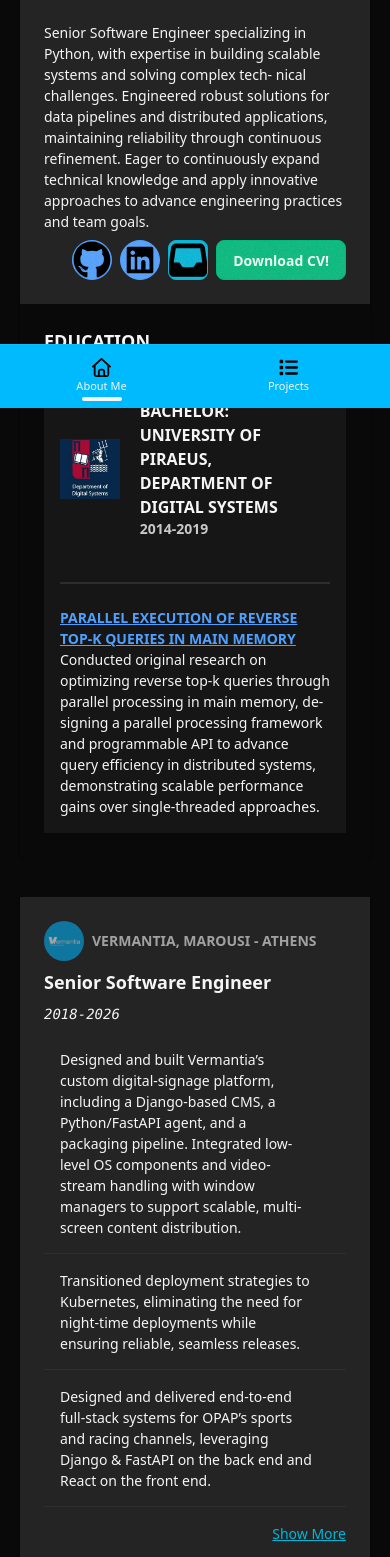
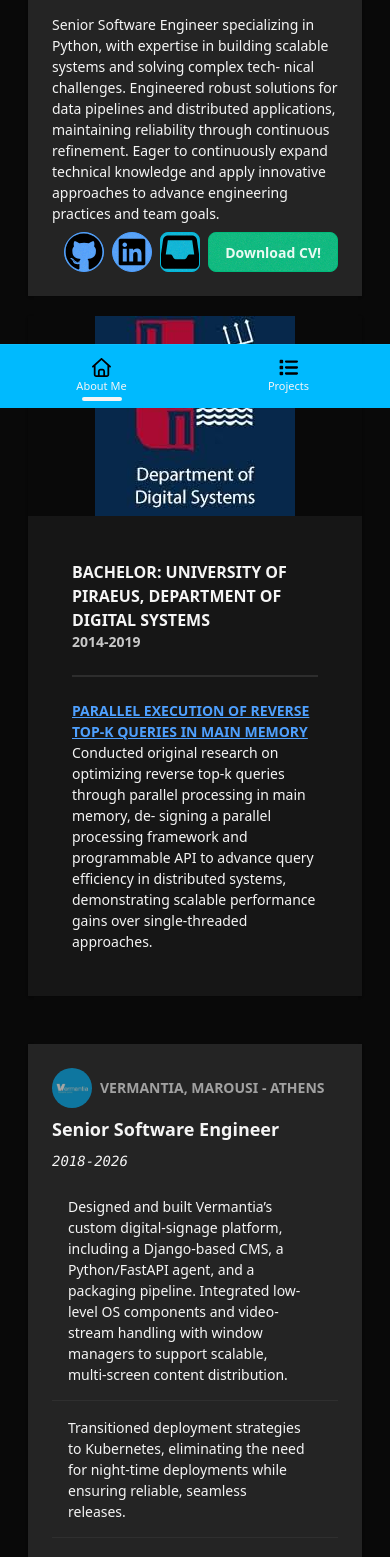
Before and after one commit to giannis-papaioannou/papaioannou.dev, a Next.js app: page / in a window 390 px wide. Shown: the part 436-1993 px from the top of the page. Built offline with nearby package versions, Linux system fonts and the light colour scheme.

Commit message:
fix: various alignment issues

```diff
--- a/app/page.tsx
+++ b/app/page.tsx
@@ -80,20 +80,20 @@
           updateIndex(event.deltaY);
         }}
       >
-        <div className="md:carousel w-full">
-          <div id="about-me" className="md:carousel-item relative w-full ">
-            <div className="md:grid md:grid-cols-2 md:m-10 p-5 md:p-10">
+        <div className="md:carousel w-full md:overflow-y-none">
+          <div id="about-me" className="md:carousel-item w-full md:overflow-y-none">
+            <div className="md:flex m-2 md:m-0 p-5 md:justify-center md:w-full">
               <About />
               <Education />
             </div>
           </div>
-          <div id="experience" className="md:carousel-item w-full ">
-            <div className="md:m-10 p-5 md:p-10">
+          <div id="experience" className="md:carousel-item w-full max-h-fit md:overflow-y-none">
+            <div className="m-2 md:m-0 p-5">
               <Experiences />
             </div>
           </div>
-          <div id="skills" className="md:carousel-item w-full ">
-            <div className="md:grid md:grid-cols-2 md:m-10 p-5 md:p-10">
+          <div id="skills" className="md:carousel-item w-full max-h-fit md:overflow-y-none">
+            <div className="md:grid md:grid-cols-2 m-2 md:m-0 p-5">
               <CareerSkills />
               <CertificatesList />
             </div>
--- a/components/about-me/about.tsx
+++ b/components/about-me/about.tsx
@@ -6,21 +6,19 @@
 export default function About() {
   return (
     <>
-      <div className="card bg-base-100 shadow-sm ">
-        <figure className="md:mt-5">
+      <div className="card md:card-border bg-base-100 shadow-sm md:w-90 md:h-fit t md:m-2">
+        <figure>
           <img src="images/me.png" />
         </figure>
-        <div className="card-body md:mt-5 bg-base-300">
-          <div className="md:flex md:p-5">
-            <div>
-              Senior Software Engineer specializing in Python, with expertise in
-              building scalable systems and solving complex tech- nical
-              challenges. Engineered robust solutions for data pipelines and
-              distributed applications, maintaining reliability through
-              continuous refinement. Eager to continuously expand technical
-              knowledge and apply innovative approaches to advance engineering
-              practices and team goals.
-            </div>
+        <div className="card-body bg-base-300">
+          <div>
+            Senior Software Engineer specializing in Python, with expertise in
+            building scalable systems and solving complex tech- nical
+            challenges. Engineered robust solutions for data pipelines and
+            distributed applications, maintaining reliability through continuous
+            refinement. Eager to continuously expand technical knowledge and
+            apply innovative approaches to advance engineering practices and
+            team goals.
           </div>
           <div className="card-actions justify-end">
             <a
--- a/components/about-me/education.tsx
+++ b/components/about-me/education.tsx
@@ -1,22 +1,16 @@
 export default function Education() {
   return (
-    <div className="card bg-base-100 shadow-sm">
-      <div className="card-body">
-        <h2 className="card-title uppercase font-semibold">Education</h2>
-        <div className="bg-base-200" style={{ padding: "1rem" }}>
-          <div className="flex justify-between">
+      <div className="card bg-base-100 shadow-sm md:w-90 md:h-fit mt-5 md:mt-0 md:m-2">
       <figure className="">
         <img src="images/unipi-ds.jpeg" />
       </figure>
-
-            <div className="p-5 text-base uppercase font-bold opacity-100">
-              <div>
+      <div className="card-body bg-base-200">
+        <div className="p-5">
+          <div className="text-base uppercase font-bold opacity-100">
             BACHELOR: University of Piraeus, Department of Digital Systems
           </div>
           <div className="text-sm uppercase font-semibold opacity-80 justify-end">
             2014-2019
-              </div>
-            </div>
           </div>
           <div className="divider" />
           <a
--- a/components/about-me/experience.tsx
+++ b/components/about-me/experience.tsx
@@ -11,15 +11,18 @@
   const [showAll, setShowAll] = useState(false);
 
   return (
-    <div className="card bg-base-300 shadow-sm md:max-w-2xl" key={experience.work}>
+    <div
+      className="card bg-base-300 shadow-sm md:max-w-2xl md:h-fit"
+      key={experience.work}
+    >
       <div className="card-body">
         <h2 className="card-title font-black uppercase opacity-60 text-sm md:text-lg">
           <figure
             style={{
+              width: "40px",
               height: "40px",
               borderRadius: "50%",
             }}
-            className="w-(40px)"
           >
             <img
               src={experience.image}
@@ -36,7 +39,8 @@
         <time className="font-mono italic float-right">
           {experience.duration}
         </time>
-        <ul className="list">
+        <div className="overflow-scroll">
+          <ul className="list overflow-scroll">
             {experience.points.map((point, index) => {
               return (
                 <div key={index}>
@@ -48,7 +52,7 @@
                 </div>
               );
             })}
-        </ul>
+          </ul>{" "}
           {showAll === false &&
             experience.points.length > experience.min_points && (
               <div className="flex justify-end">
@@ -64,5 +68,6 @@
             )}
         </div>
       </div>
+    </div>
   );
 }
--- a/data/experiences.ts
+++ b/data/experiences.ts
@@ -9,10 +9,9 @@
     points: [
       "Designed and built Vermantia’s custom digital-signage platform, including a Django-based CMS, a Python/FastAPI agent, and a packaging pipeline. Integrated low-level OS components and video-stream handling with window managers to support scalable, multi-screen content distribution.",
       "Transitioned deployment strategies to Kubernetes, eliminating the need for night-time deployments while ensuring reliable, seamless releases.",
-      "Designed and delivered end-to-end full-stack systems for OPAP’s sports and racing channels, leveraging Django & FastAPI on the back end and React on the front end.",
+      "Designed and delivered end-to-end full-stack systems for OPAP’s sports and racing channels, leveraging Django & FastAPI on the back end and React on the front end. Additionally optimized a machine learning service responsible for matching event data with streams.",
       "Transitioned a .NET-based microservice ecosystem that ingested data updates and routed them to clients according to contractual rules into a Python stack using Django and Celery.",
       "Developed and sustained an automated video-stream orchestration platform using Django and Celery workers, eliminating the need for manual operational intervention.",
-      "Optimized a Scikit-learn-based machine-learning service that links sports and racing events to live streams, continuously boosting prediction accuracy.",
       "Designed and rolled out an organization-wide logging platform, employing Loki for log aggregation and Grafana for unified visual dashboards.",
     ],
     min_points: 3,
```
Lines whose indentation alone changed are shown as unchanged.
